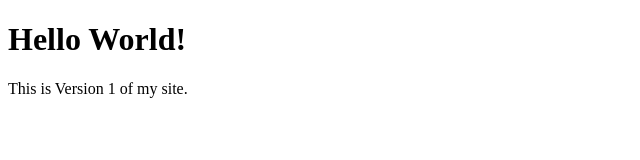
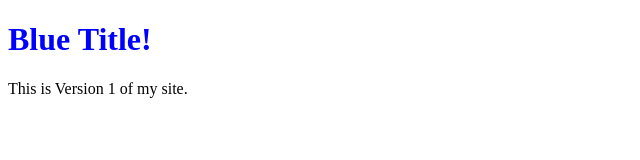
Before and after one commit to nehapeddapelli31-code/my-first-webpage., a plain HTML site: page index.html in a window 1280 px wide. Shown: the whole page, without its empty margins (0-640 px from the left). Drawn offline with Linux system fonts and the light colour scheme.

Commit message:
Changed header color to blue

```diff
--- a/index.html
+++ b/index.html
@@ -1,7 +1,7 @@
 <!DOCTYPE html>
 <html>
 <body>
-    <h1>Hello World!</h1>
+    <h1 style="color: blue;">Blue Title!</h1>
     <p>This is Version 1 of my site.</p>
 </body>
 </html>
```
